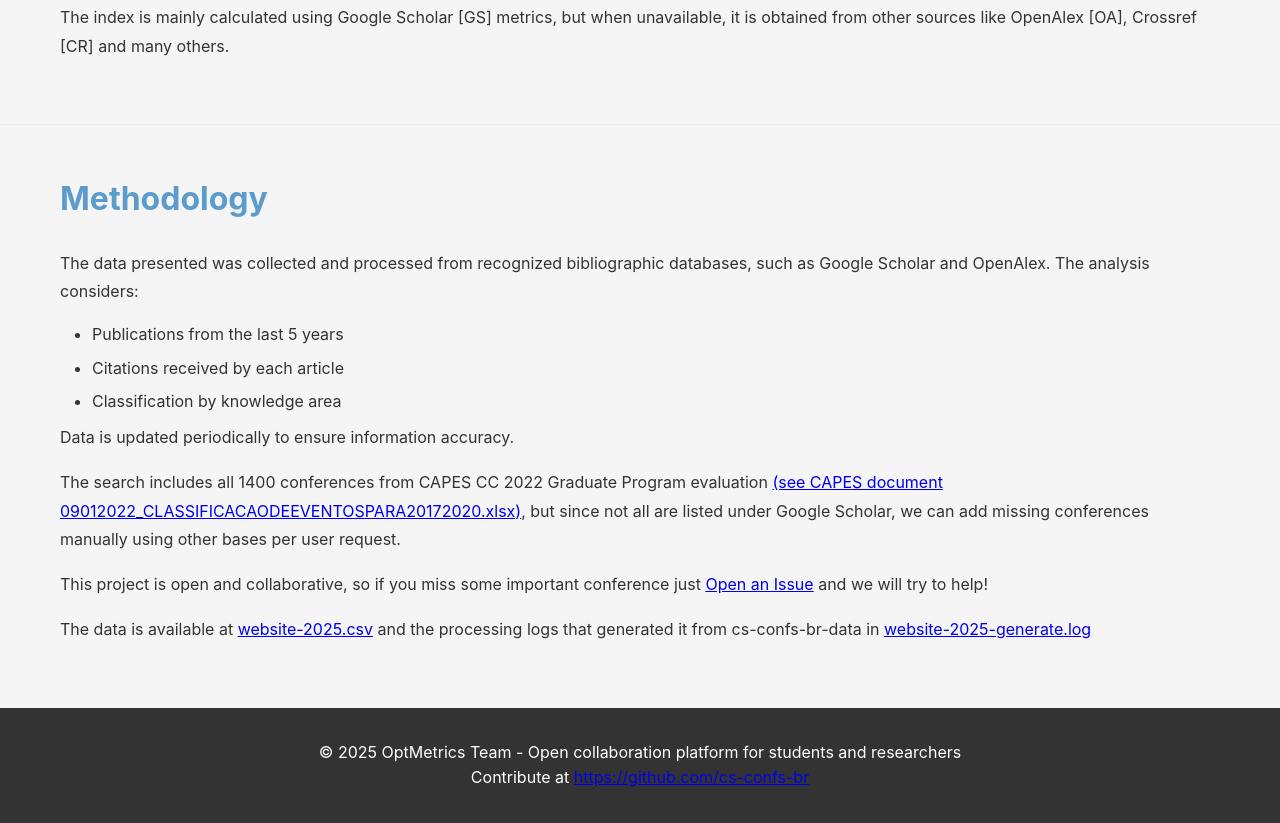
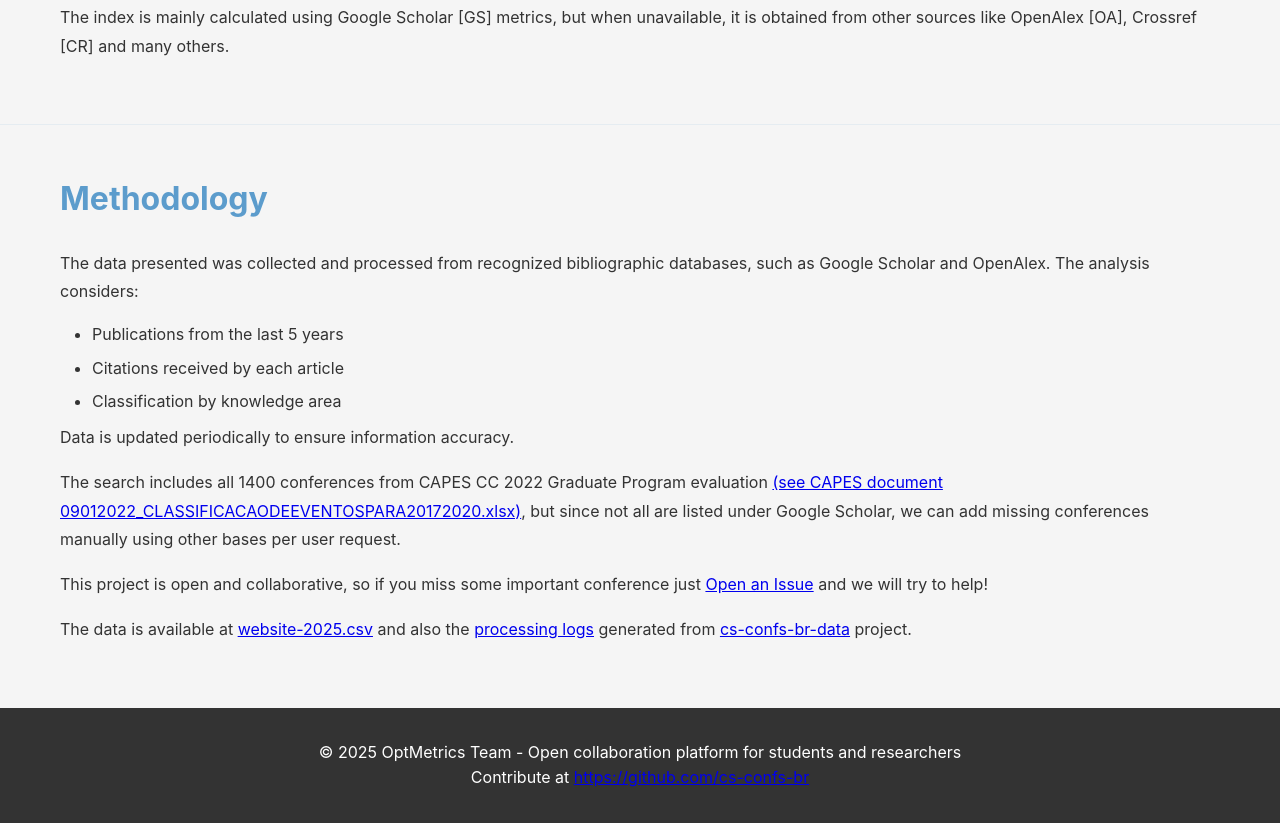
Before and after one commit to cs-confs-br/cs-confs-br.github.io, a plain HTML site: page index.html in a window 1280 px wide. Shown: the part 3122-3945 px from the top of the page. Drawn offline with nearby package versions, Linux system fonts and the light colour scheme.

Commit message:
fix link to cs-confs-br-data

```diff
--- a/index.html
+++ b/index.html
@@ -150,7 +150,7 @@
                     evaluation <a href="https://www.gov.br/capes/pt-br/centrais-de-conteudo/documentos/avaliacao/09012022_CLASSIFICACAODEEVENTOSPARA20172020.xlsx">(see CAPES document 09012022_CLASSIFICACAODEEVENTOSPARA20172020.xlsx)</a>,
                     but since not all are listed under Google Scholar, we can add missing conferences manually using other bases per user request.</p>
                 <p>This project is open and collaborative, so if you miss some important conference just <a href="https://github.com/cs-confs-br/cs-confs-br-data/issues/new">Open an Issue</a> and we will try to help!</p>
-                <p>The data is available at <a href="./out/website-2025.csv">website-2025.csv</a> and the processing logs that generated it from cs-confs-br-data in <a href="./out/website-2025-generate.log">website-2025-generate.log</a> </p>
+                <p>The data is available at <a href="./out/website-2025.csv">website-2025.csv</a> and also the <a href="./out/website-2025-generate.log">processing logs</a> generated from <a href="https://github.com/cs-confs-br/cs-confs-br-data">cs-confs-br-data</a> project.</p>
             </div>
         </section>
     </main>
```
